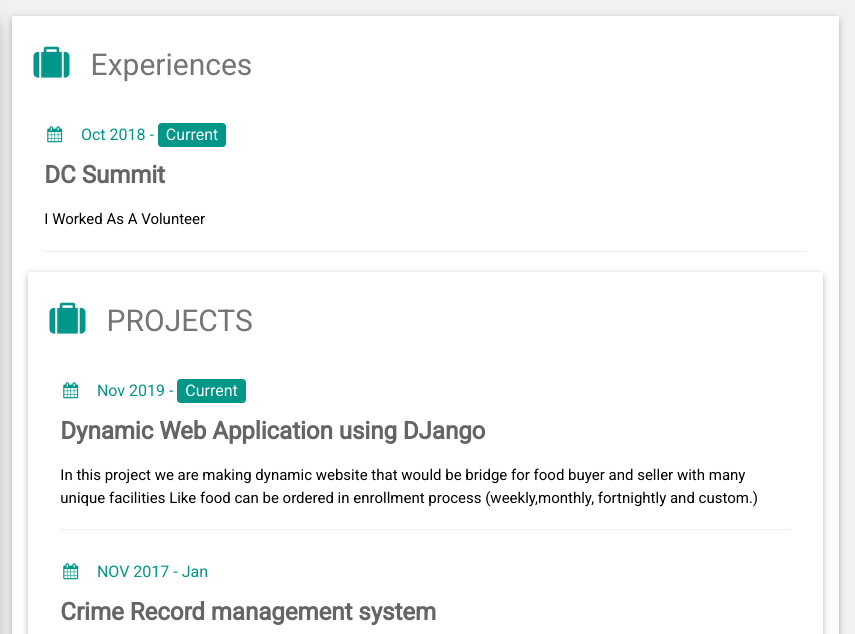
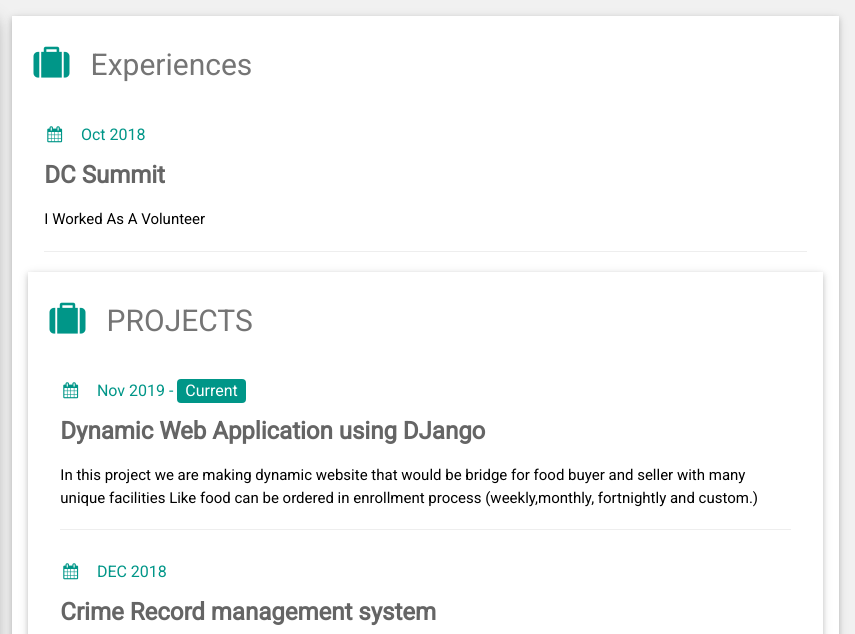
Before and after one commit to fahimahmed208/FahimAhmed2, a plain HTML site: page index.html in a window 1280 px wide. Shown: the top 634 px of the page, 425-1280 px from the left. Drawn offline with nearby package versions, Linux system fonts and the light colour scheme.

Commit message:
Some Changes

```diff
--- a/index.html
+++ b/index.html
@@ -84,7 +84,7 @@ html,body,h1,h2,h3,h4,h5,h6 {font-family: "Roboto", sans-serif}
         <h2 class="w3-text-grey w3-padding-16"><i class="fa fa-suitcase fa-fw w3-margin-right w3-xxlarge w3-text-teal"></i>Experiences
 </h2>
         <div class="w3-container">
-          <h6 class="w3-text-teal"><i class="fa fa-calendar fa-fw w3-margin-right"></i>Oct 2018 - <span class="w3-tag w3-teal w3-round">Current</span></h6>
+          <h6 class="w3-text-teal"><i class="fa fa-calendar fa-fw w3-margin-right"></i>Oct 2018<span class="w3-tag w3-teal w3-round"></span></h6>
 
       <h3 class="w3-opacity"><b>DC Summit</b></h3>
           <p>I Worked As A Volunteer</p>
@@ -105,7 +105,7 @@ fortnightly and custom.)</p>
         </div>
 
 		<div class="w3-container">
-          <h6 class="w3-text-teal"><i class="fa fa-calendar fa-fw w3-margin-right"></i>NOV 2017 - Jan</h6>
+          <h6 class="w3-text-teal"><i class="fa fa-calendar fa-fw w3-margin-right"></i>DEC 2018</h6>
 		  <h3 class="w3-opacity"><b>Crime Record management system</b></h3>
           <p>It is a database system in which the police keep the record of criminals who have been arrested, to be arrested, or escaped. This will help the police department in enhanced management of information.</p>
 
```
